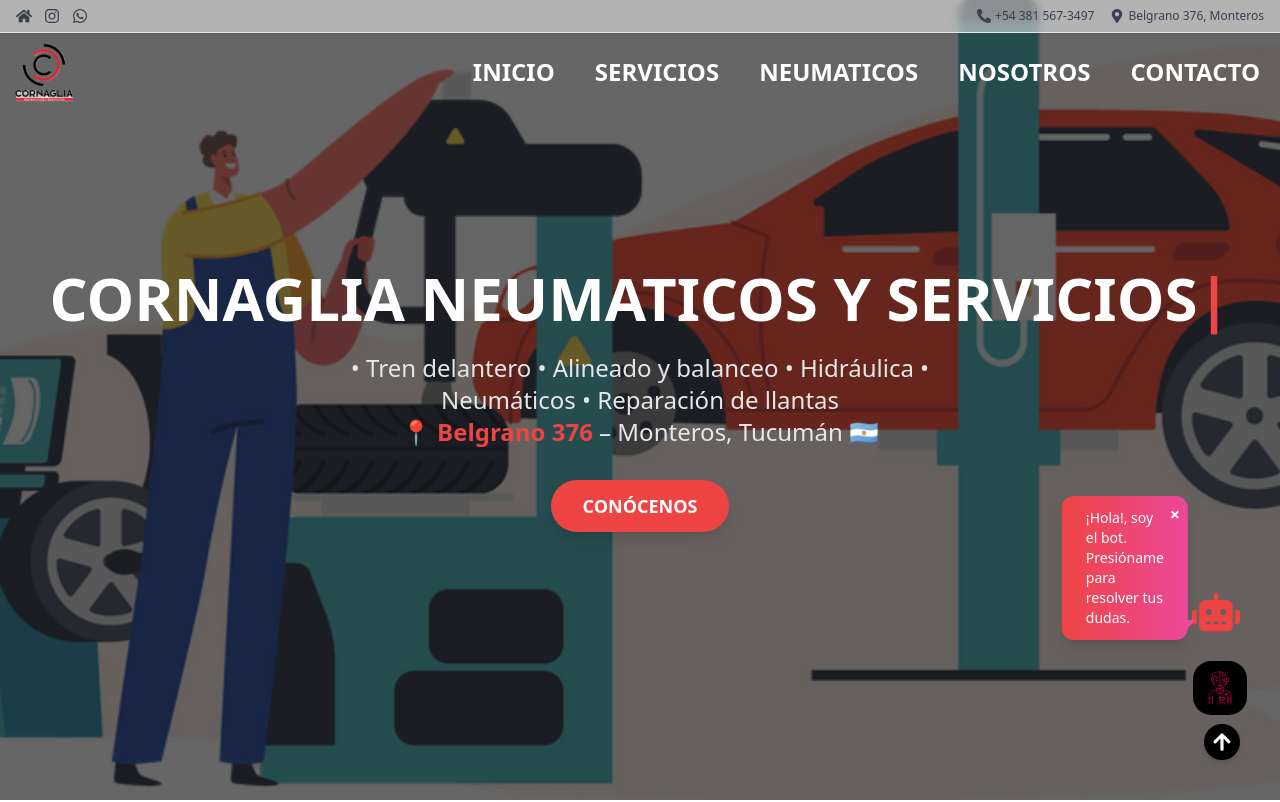
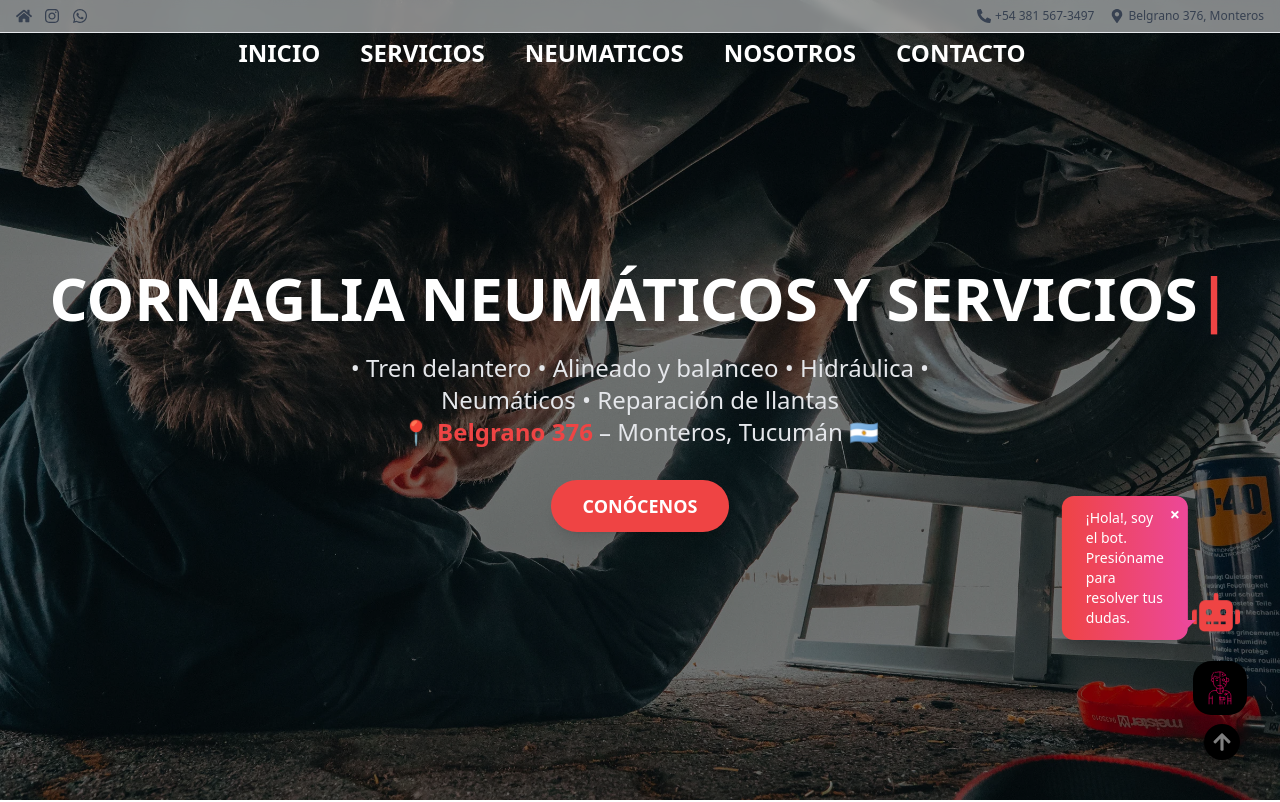
Before and after one commit to SoftFusion-Technologies/ep-cornaglia-ofi, a React (Vite) app: page / in a window 1280 px wide. Shown: the top 802 px of the page. Built offline with nearby package versions, Linux system fonts and the light colour scheme.

Commit message:
Se cambia el img

```diff
--- a/src/Components/Header/Header.jsx
+++ b/src/Components/Header/Header.jsx
@@ -2,7 +2,7 @@ import React, { useEffect, useState } from 'react';
 import FondoHeader from '../../Images/imgHeader.webp';
 
 const Header = () => {
-  const textToType = 'CORNAGLIA NEUMATICOS Y SERVICIOS';
+  const textToType = 'CORNAGLIA NEUMÁTICOS Y SERVICIOS';
 
   const handleScroll = () => {
     const element = document.getElementById('quienesSomos');
@@ -14,31 +14,34 @@ const Header = () => {
   return (
     <section
       id="inicio"
-      className="relative w-full h-screen bg-cover bg-center flex items-center justify-center"
-      style={{ backgroundImage: `url(${FondoHeader})` }}
+      className="relative w-full h-screen flex items-center justify-center overflow-hidden"
+      style={{
+        backgroundImage: `url(${FondoHeader})`,
+        backgroundSize: 'cover', // Para pantallas grandes
+        backgroundPosition: 'center', // Centrado de la imagen
+        backgroundAttachment: 'fixed', // Imagen fija al hacer scroll
+      }}
     >
       {/* Overlay oscuro */}
-      <div className="absolute inset-0 bg-black/60 z-0"></div>
+      <div className="absolute inset-0 bg-black/50 z-10"></div>
 
       {/* Contenido */}
-      <div className="relative z-10 text-center px-4 md:px-8">
-        {/* Tipeo solo en dispositivos grandes */}
+      <div className="relative z-20 text-center px-4 md:px-8">
+        {/* Título grande en pantallas grandes */}
         <h1 className="text-2xl md:text-6xl font-bold text-white mb-6 md:block hidden">
-          CORNAGLIA NEUMATICOS Y SERVICIOS
+          {textToType}
           <span className="text-red-500 animate-blink">|</span>
         </h1>
 
-        {/* Esta parte se muestra solo en móviles */}
+        {/* Título en móviles */}
         <h1 className="text-2xl font-bold text-white mb-6 md:hidden animate__animated animate__fadeInUp">
           {textToType}
         </h1>
 
         <p className="text-lg md:text-2xl text-gray-200 mb-8 max-w-2xl mx-auto animate-[slideUp_2s_ease-out]">
-          • Tren delantero • Alineado y balanceo • Hidráulica • Neumáticos •
-          Reparación de llantas
+          • Tren delantero • Alineado y balanceo • Hidráulica • Neumáticos • Reparación de llantas
           <br />
-          <span className="text-red-500 font-semibold">📍 Belgrano 376</span> –
-          Monteros, Tucumán 🇦🇷
+          <span className="text-red-500 font-semibold">📍 Belgrano 376</span> – Monteros, Tucumán 🇦🇷
         </p>
 
         <button
--- a/src/Components/Header/Nav.jsx
+++ b/src/Components/Header/Nav.jsx
@@ -130,22 +130,8 @@ const Nav = () => {
     <nav className="bg-transparent fixed top-0 w-full z-50">
       <MiniNavbar />
       <div className="container mx-auto flex items-center justify-between p-1">
-        <div className="text-1xl font-bold">
-          <Link to="/">
-            <span>
-              <img
-                className="Logo w-20 md:w-20 h-auto"
-                src={Logo}
-                alt="Logo"
-                onClick={scrollInicio}
-              />
-            </span>
-          </Link>
-        </div>
-        {/* Botón hamburguesa para mobile, visible solo en mobile */}
-
-        {/* Menu alineado a la derecha */}
-        <div className="flex-1 flex justify-end pr-4">
+        {/* Menu alineado a al centro */}
+        <div className="flex-1 flex justify-center pr-4">
           <button
             className="md:hidden text-white hover:text-red-500"
             onClick={handleMenuToggle}
```
Also changed, not shown: src/Images/imgHeader.avif (deleted), src/Images/imgHeader.webp.
